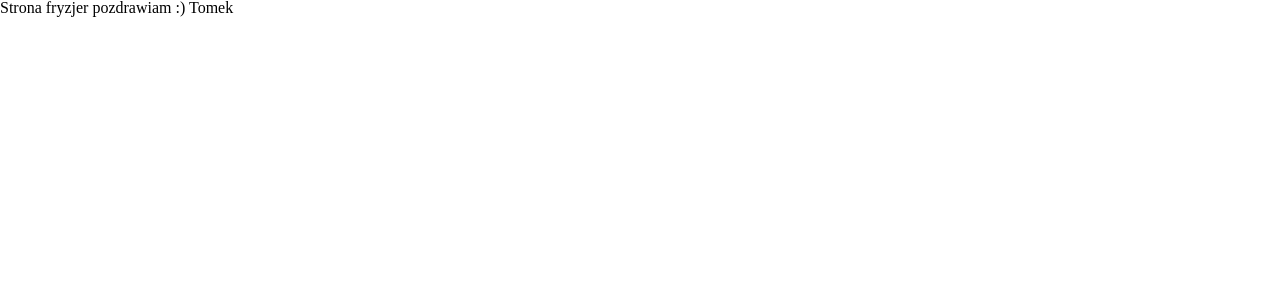
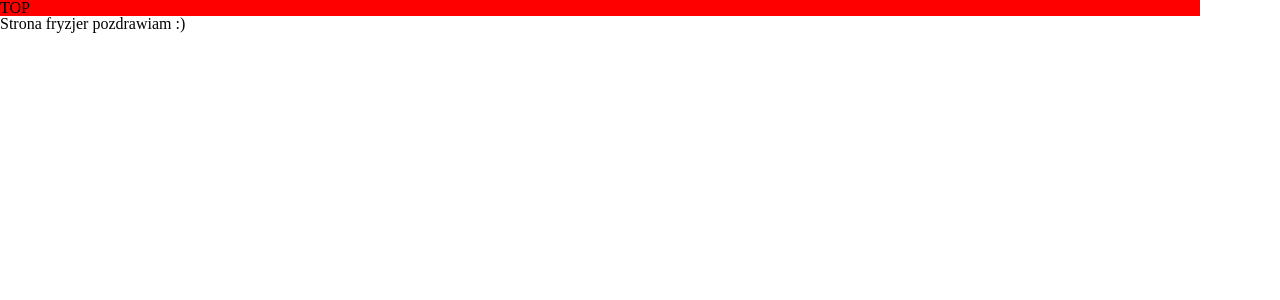
Before and after one commit to PanWidmo/Fryzjer-Anarell, a React (Create React App) app: page / in a window 1280 px wide. Shown: the top 300 px of the page. Built offline with nearby package versions, Linux system fonts and the light colour scheme.

Commit message:
Added TopBar

```diff
--- a/src/components/MainPage/MainPage.tsx
+++ b/src/components/MainPage/MainPage.tsx
@@ -1,6 +1,7 @@
 import React,{FC} from 'react';
 import styled from 'styled-components';
 
+import {TopBar} from '../TopBar/TopBar';
 
 const Wrapper = styled.section`
 
@@ -13,8 +14,9 @@ const Content = styled.div`
 const MainPage: FC = () => {
     return (
         <Wrapper>
+            <TopBar/>
             <Content>
-                Strona fryzjer pozdrawiam :) Tomek
+                Strona fryzjer pozdrawiam :)
             </Content>
         </Wrapper>
     );
--- /dev/null
+++ b/src/components/TopBar/TopBar.tsx
@@ -0,0 +1,16 @@
+import {FC} from 'react';
+import styled from 'styled-components';
+
+const Wrapper = styled.div`
+    width:1200px;
+    background-color:red;
+
+`;
+
+export const TopBar: FC = () => {
+    return(
+        <Wrapper>
+            TOP
+        </Wrapper>
+    );
+};
```
